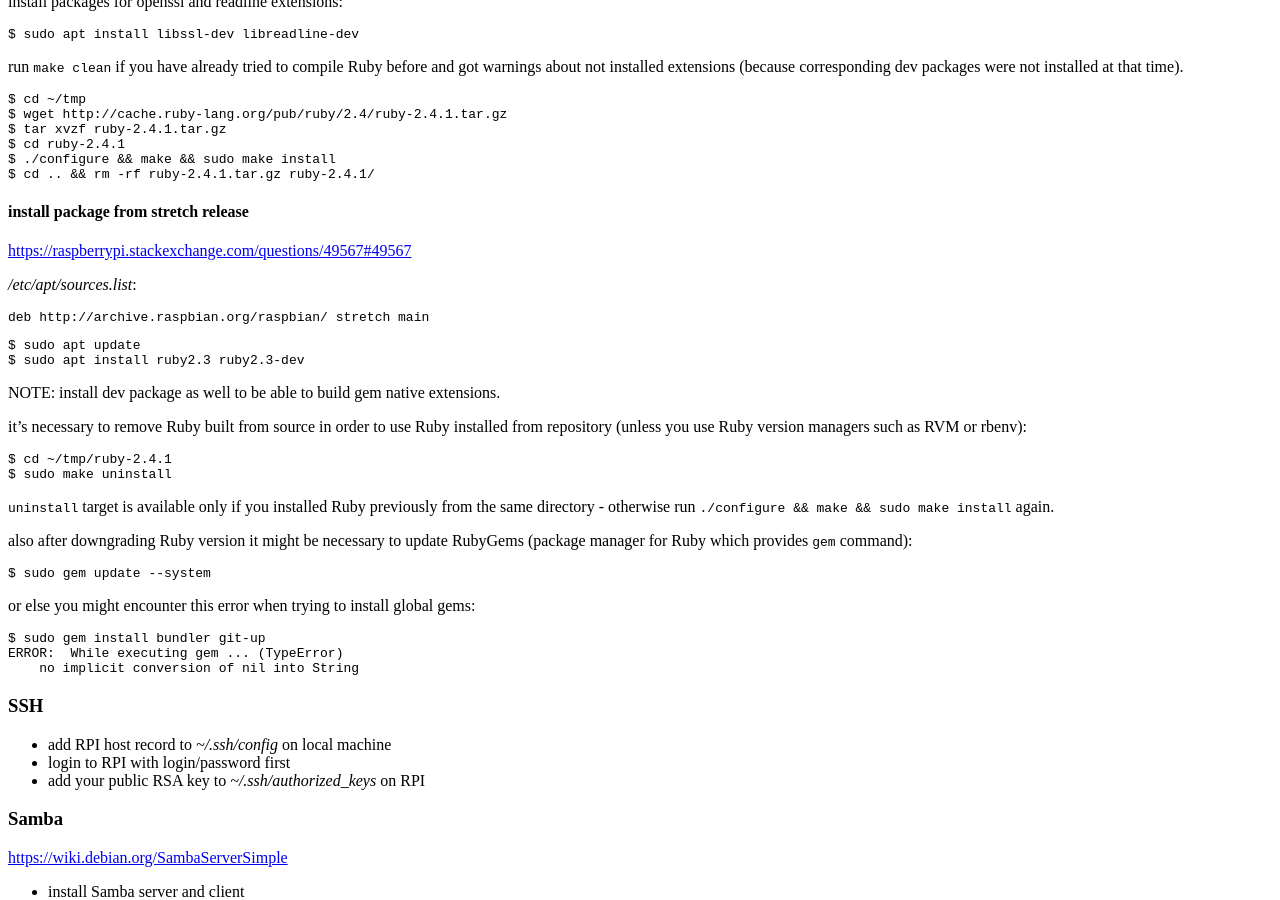
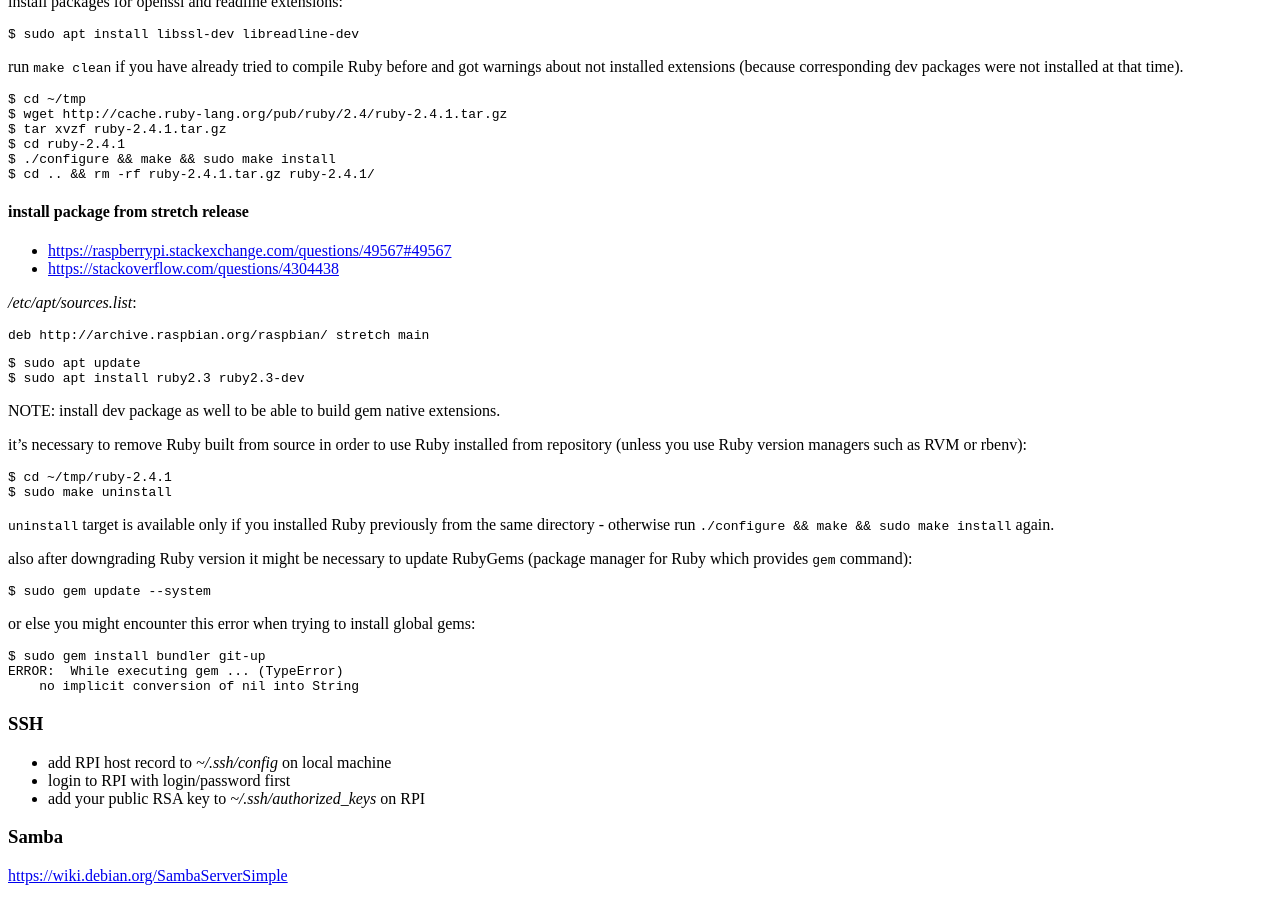
Before and after one commit to tap349/tap349.github.io, a Jekyll site: the page built from _posts/2017-04-15-raspberry-pi.md, in a window 1280 px wide and 900 px high, scrolled down 7329 px. Built offline with Jekyll 4.4.1, drawn with Linux system fonts in a browser that asks for light colours.

Commit message:
update 2017-05-24_02:22:01

```diff
--- a/_posts/2017-04-15-raspberry-pi.md
+++ b/_posts/2017-04-15-raspberry-pi.md
@@ -507,7 +507,8 @@ $ cd .. && rm -rf ruby-2.4.1.tar.gz ruby-2.4.1/
 
 #### install package from stretch release
 
-<https://raspberrypi.stackexchange.com/questions/49567#49567>
+- <https://raspberrypi.stackexchange.com/questions/49567#49567>
+- <https://stackoverflow.com/questions/4304438>
 
 _/etc/apt/sources.list_:
 
```
